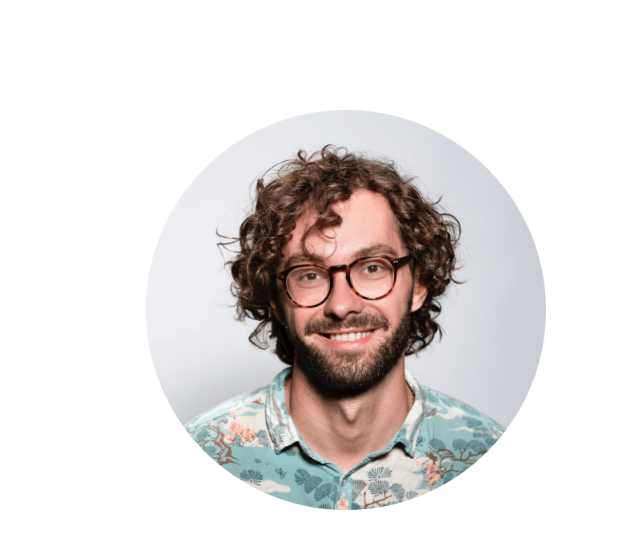
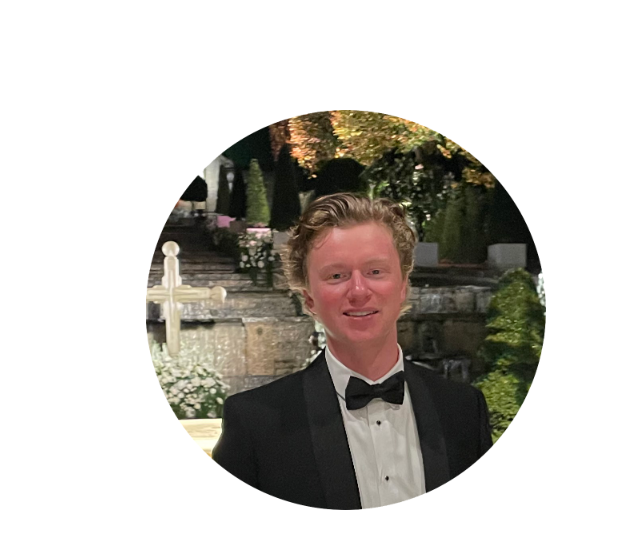
Before and after one commit to ken-hin/my-first-portfolio, a plain HTML site: page index.html in a window 1280 px wide. Shown: the part 162-722 px from the top of the page, 118-739 px from the left. Drawn offline with Linux system fonts and the light colour scheme; a web font is replaced by a local one.

Commit message:
Updated Main Profile Pic

```diff
--- a/index.html
+++ b/index.html
@@ -39,7 +39,7 @@
 
   <section id="profile" >
     <div class="section__pic-container">
-      <img src="./assets/profile-pic.png" alt="john doe profile picture">
+      <img src="./assets/my-profile-pic.png" alt="john doe profile picture">
     </div>
     <div class="section__text">
       <p class="section__text__p1">Hello I'm</p>
```
